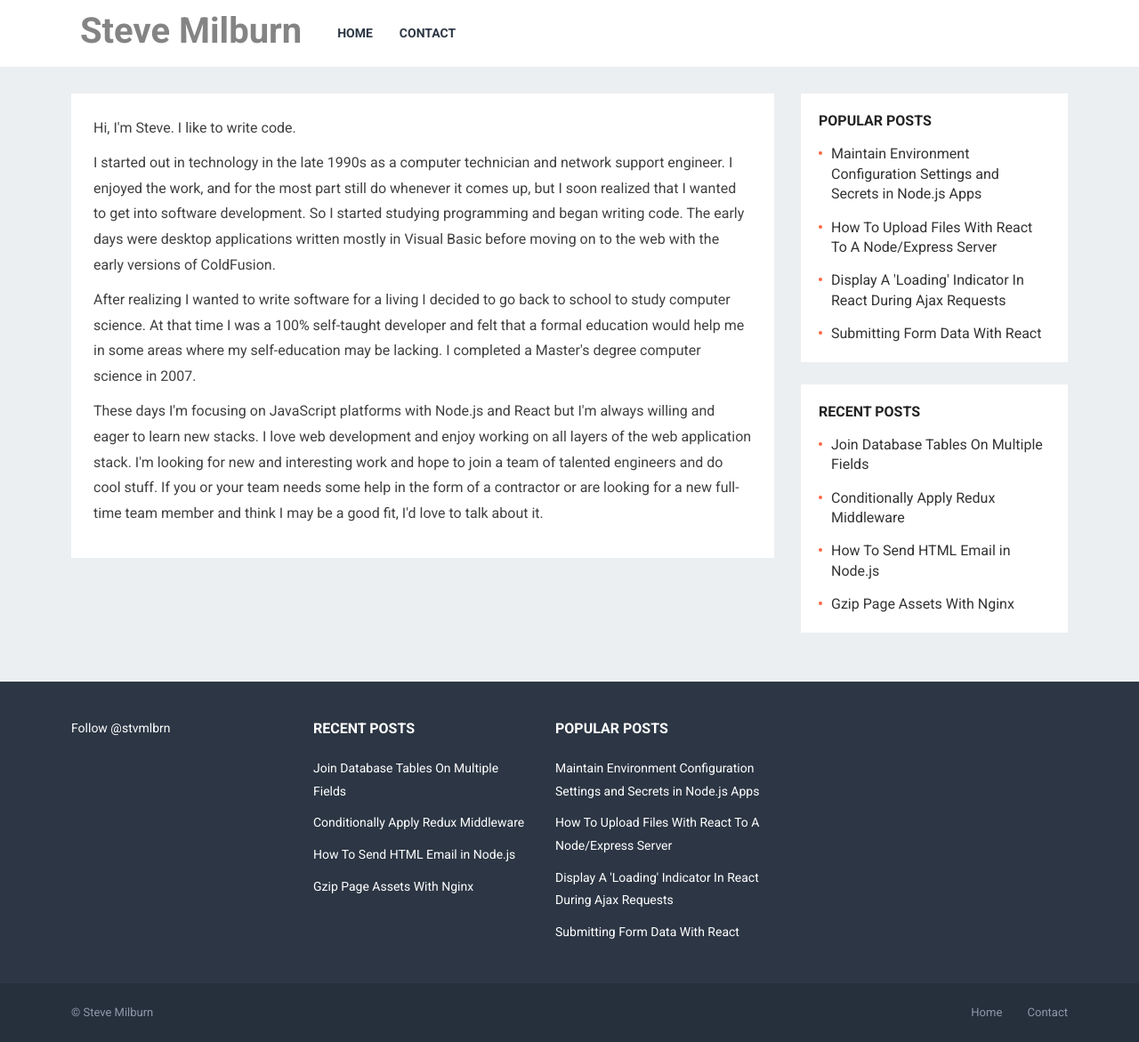
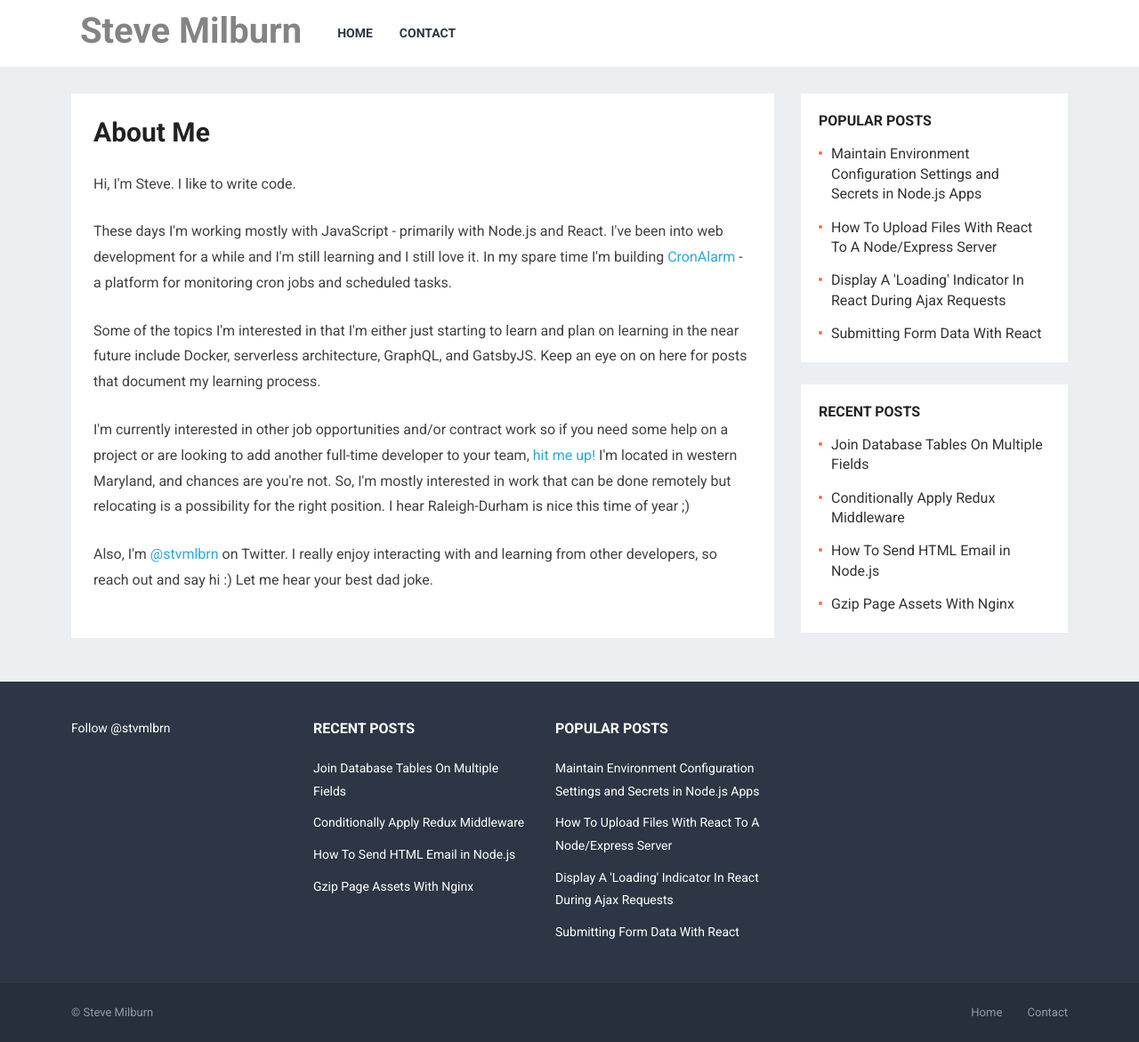
Before and after one commit to stvmlbrn/stvmlbrn.github.io, a Jekyll site: the page built from about/index.html, in a window 1280 px wide. Shown: the whole page at 89% size. Built offline with Jekyll 4.4.1, drawn with Linux system fonts in a browser that asks for light colours; comment, search, counter and statistics services are not loaded.

Commit message:
updated about page

```diff
--- a/about/index.html
+++ b/about/index.html
@@ -1,30 +1,90 @@
 ---
-layout: default
 title: About Me
 ---
-<main id="main" class="site-main clear">
+
+<!DOCTYPE html>
+<!--[if IE 8]> <html lang="en" class="ie8"> <![endif]-->
+<!--[if IE 9]> <html lang="en" class="ie9"> <![endif]-->
+<!--[if !IE]><!-->
+<html lang="en">
+  <!--<![endif]-->
+
+  <head>
+    {% include head.html %}
+  </head>
+
+  <body class="post-template-default single single-post single-format-standard">
     <div id="page" class="site">
-    <p class="bottom-padded">
-      Hi, I'm Steve. I like to write code.
+      {% include masthead.html %}
+
+      <div id="content" class="site-content container clear">
+        <div id="primary" class="content-area">
+          <main id="main" class="site-main">
+            <article class="post type-post status-publish format-standard hentry">
+              <header class="entry-header">
+                <h1 class="entry-title">{{ page.title }}</h1>
+                <div class="entry-meta"></div>
+              </header>
+              <div class="entry-content">
+                <p>Hi, I'm Steve. I like to write code.</p>
+                <p>
+                  These days I'm working mostly with JavaScript - primarily with Node.js and React.
+                  I've been into web development for a while and I'm still learning and I still love
+                  it. In my spare time I'm building
+                  <a href="https://www.cronalarm.com">CronAlarm</a> - a platform for monitoring cron
+                  jobs and scheduled tasks.
                 </p>
-    <p class="bottom-padded">
-      I started out in technology in the late 1990s as a computer technician and network support engineer. I enjoyed the work,
-      and for the most part still do whenever it comes up, but I soon realized that I wanted to get into software
-      development. So I started studying
-      programming and began writing code. The early days were desktop applications written mostly in Visual Basic before
-      moving on to the web with the early versions of ColdFusion.
+                <p>
+                  Some of the topics I'm interested in that I'm either just starting to learn and
+                  plan on learning in the near future include Docker, serverless architecture,
+                  GraphQL, and GatsbyJS. Keep an eye on on here for posts that document my learning
+                  process.
                 </p>
-    <p class="bottom-padded">
-      After realizing I wanted to write software for a living I decided to go
-      back to school to study computer science. At that time I was a 100% self-taught developer and felt
-      that a formal education would help me in some areas where my self-education may be lacking. I completed a Master's degree
-      computer science in 2007.
+                <p>
+                  I'm currently interested in other job opportunities and/or contract work so if you
+                  need some help on a project or are looking to add another full-time developer to
+                  your team, <a href="/contact">hit me up!</a> I'm located in western Maryland, and
+                  chances are you're not. So, I'm mostly interested in work that can be done
+                  remotely but relocating is a possibility for the right position. I hear
+                  Raleigh-Durham is nice this time of year ;)
                 </p>
-    <p class="bottom-padded">
-      These days I'm focusing on JavaScript platforms with Node.js and React but I'm always willing and eager to learn new stacks.
-      I love web development and enjoy working on all layers of the web application stack. I'm looking for new and interesting work
-      and hope to join a team of talented engineers and do cool stuff. If you or your team needs some help in the form of a contractor or are
-      looking for a new full-time team member and think I may be a good fit, I'd love to talk about it.
+                <p>
+                  Also, I'm <a href="https://www.twitter.com/stvmlbrn">@stvmlbrn</a> on Twitter. I
+                  really enjoy interacting with and learning from other developers, so reach out and
+                  say hi :) Let me hear your best dad joke.
                 </p>
               </div>
+            </article>
           </main>
+        </div>
+        <aside id="secondary" class="widget-area sidebar">
+          <div id="recent-posts-2" class="widget widget_recent_entries">
+            <h2 class="widget-title">Popular Posts</h2>
+            <ul>
+              {% for post in site.posts %} {% if post.popular %}
+              <li>
+                <a href="{{ post.url }}">{{ post.title }}</a>
+              </li>
+              {% endif %} {% endfor %}
+            </ul>
+          </div>
+
+          {% include sideBlockAd.html %}
+
+          <div id="recent-posts-2-test" class="widget widget_recent_entries">
+            <h2 class="widget-title">Recent Posts</h2>
+            <ul>
+              {% for post in site.posts limit:4 %}
+              <li>
+                <a href="{{ post.url }}">{{ post.title }}</a>
+              </li>
+              {% endfor %}
+            </ul>
+          </div>
+        </aside>
+      </div>
+
+      {% include footer.html %}
+    </div>
+  </body>
+</html>
```
Lines whose indentation alone changed are shown as unchanged.
